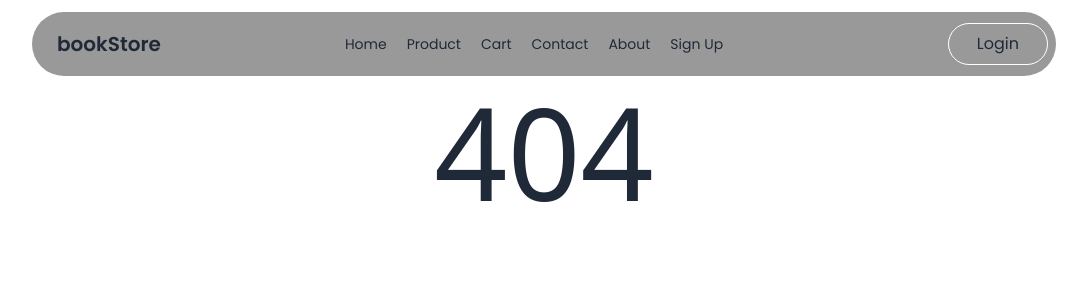
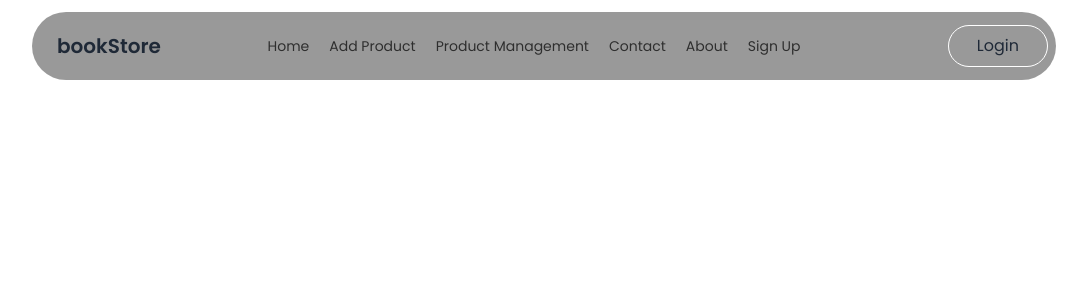
Before and after one commit to SiamShekh/Book-store-clients, a React (Vite) app: page /seller in a window 1280 px wide. Before the commit this address had no page. Shown: the top 300 px of the page, without its empty margins (96-1183 px from the left). Built offline with nearby package versions, Linux system fonts and the light colour scheme; a web font is replaced by a local one.

Commit message:
add product page designed

```diff
--- /dev/null
+++ b/src/components/layouts/SellerLayouts.tsx
@@ -0,0 +1,20 @@
+import { Outlet } from "react-router-dom";
+import SellerNavbar from "../ui/SellerNavbar";
+
+const SellerLayouts = () => {
+
+    return (
+        <div data-theme="light" className={`relative `}>
+
+            <div className="fixed w-full z-30">
+                <SellerNavbar />
+            </div>
+
+            <div className="max-w-5xl mx-auto min-h-screen pt-[20vh] p-5">
+                <Outlet />
+            </div>
+        </div>
+    );
+};
+
+export default SellerLayouts;
--- a/src/components/routes/MainRoutes.tsx
+++ b/src/components/routes/MainRoutes.tsx
@@ -8,6 +8,9 @@ import Contact from "../../pages/Contact";
 import SignUp from "../../pages/SignUp";
 import SignIn from "../../pages/SignIn";
 import Carts from "../../pages/Carts";
+import AddProducts from "../../pages/Seller/AddProducts";
+import SellerLayouts from "../layouts/SellerLayouts";
+import ProductManagement from "../../pages/Seller/ProductManagement";
 
 const MainRoutes = createBrowserRouter([
     {
@@ -37,7 +40,21 @@ const MainRoutes = createBrowserRouter([
             },
         ]
     },
-
+    {
+        path: '/seller/',
+        errorElement: <NotFound />,
+        element: <SellerLayouts />,
+        children: [
+            {
+                path: 'add-product',
+                element: <AddProducts />
+            },
+            {
+                path: 'product-management',
+                element: <ProductManagement />
+            }
+        ]
+    },
     {
         path: 'sign-up',
         element: <SignUp />
--- /dev/null
+++ b/src/components/ui/SellerNavbar.tsx
@@ -0,0 +1,54 @@
+import { Link, NavLink } from "react-router-dom";
+
+const SellerNavbar = () => {
+
+    const NavBarLink = <>
+        <NavLink to={"/"} className={({ isActive }) => `${isActive && 'text-opacity-100 font-bold'} text-black opacity-70 my-2 md:mr-5`}>Home</NavLink>
+        <NavLink to={"/seller/add-product"} className={({ isActive }) => `${isActive && 'text-opacity-100 font-bold'} text-black opacity-70 my-2 md:mr-5`}>Add Product</NavLink>
+        <NavLink to={"/seller/product-management"} className={({ isActive }) => `${isActive && 'text-opacity-100 font-bold'} text-black opacity-70 my-2 md:mr-5`}>Product Management</NavLink>
+        <NavLink to={"/contact"} className={({ isActive }) => `${isActive && 'text-opacity-100 font-bold'} text-black opacity-70 my-2 md:mr-5`}>Contact</NavLink>
+        <NavLink to={"/about"} className={({ isActive }) => `${isActive && 'text-opacity-100 font-bold'} text-black opacity-70 my-2 md:mr-5`}>About</NavLink>
+        <NavLink to={"/sign-up"} className={({ isActive }) => `${isActive && 'text-opacity-100 font-bold'} text-black opacity-70 my-2 md:mr-5`}>Sign Up</NavLink>
+    </>
+
+    return (
+        <div className={`max-w-5xl bg-black bg-opacity-40 rounded-full m-3 lg:mx-auto backdrop-blur-3xl`}>
+            <div className="navbar font-poppins">
+                <div className="navbar-start">
+                    <div className="dropdown">
+                        <div tabIndex={0} role="button" className="btn  btn-ghost lg:hidden">
+                            <svg
+                                xmlns="http://www.w3.org/2000/svg"
+                                className="h-5 w-5"
+                                fill="none"
+                                viewBox="0 0 24 24"
+                                stroke="currentColor">
+                                <path
+                                    strokeLinecap="round"
+                                    strokeLinejoin="round"
+                                    strokeWidth="2"
+                                    d="M4 6h16M4 12h8m-8 6h16" />
+                            </svg>
+                        </div>
+                        <ul
+                            tabIndex={0}
+                            className="menu menu-sm dropdown-content bg-base-100 z-[1] mt-3 p-2 shadow  border border-black w-56 border-b-4 border-r-8">
+                            {NavBarLink}
+                        </ul>
+                    </div>
+                    <a className="btn btn-ghost text-xl">bookStore</a>
+                </div>
+                <div className="navbar-center hidden lg:flex">
+                    <ul className="menu menu-horizontal px-1">
+                        {NavBarLink}
+                    </ul>
+                </div>
+                <div className="navbar-end">
+                    <Link to={'/login'} className="px-7 rounded-full hover:bg-white hover:text-black py-2 border hidden md:block border-white">Login</Link>
+                </div>
+            </div>
+        </div>
+    );
+};
+
+export default SellerNavbar;
--- a/src/pages/Product.tsx
+++ b/src/pages/Product.tsx
@@ -3,10 +3,11 @@ import Recently_sold_product_item from "../components/templates/home/recently_so
 const Product = () => {
     return (
         <div>
-            <header about="header of the product" className="flex items-center justify-between">
+
+            <header about="header of the product" className="flex items-center justify-between flex-col md:flex-row gap-5">
                 <p className="font-poppins font-medium">301 Book Loaded</p>
                 <form className="flex items-center gap-3 bg-gray-300 pl-5 pr-2 py-2 rounded-full">
-                    <input type="text" placeholder="search..." className="font-poppins text-black placeholder:text-black bg-transparent outline-none w-64" />
+                    <input type="text" placeholder="search..." className="font-poppins text-black placeholder:text-black bg-transparent outline-none" />
                     <button type="submit" className="border-t border-l border-r-4 border-b-4 hover:bg-black hover:text-white text-black border-black px-3 py-1 rounded-full">Search</button>
                 </form>
 
@@ -21,7 +22,7 @@ const Product = () => {
             </header>
 
             <section about="section of products">
-                <div className="grid grid-cols-5 gap-2 mt-5">
+                <div className="grid lg:grid-cols-5 md:grid-cols-3 gap-2 mt-5">
                     <Recently_sold_product_item/>
                     <Recently_sold_product_item/>
                     <Recently_sold_product_item/>
--- /dev/null
+++ b/src/pages/Seller/AddProducts.tsx
@@ -0,0 +1,29 @@
+const AddProducts = () => {
+    return (
+        <div>
+            <form action="">
+                <div className="flex justify-between items-center gap-3 mb-5 flex-col md:flex-row">
+                    <input type="text" className="w-full flex-1 outline-none bg-transparent px-5 py-1 border border-black border-b-4 border-r-4 text-black" placeholder="name..." />
+                    <input type="number" className="w-full flex-1 outline-none bg-transparent px-5 py-1 border border-black border-b-4 border-r-4 text-black" placeholder="price..." />
+                    <select className="w-full flex-1 outline-none bg-transparent px-5 py-1 border border-black border-b-4 border-r-4 text-black">
+                        <option disabled selected>Pick the category</option>
+                        <option>Kids</option>
+                        <option>Adults</option>
+                        <option>Young</option>
+                    </select>
+                </div>
+
+                <div className="flex justify-between items-center gap-3 flex-col md:flex-row">
+                    <input type="file" className="w-full file-input file-input-ghost flex-1 outline-none bg-transparent px-5 py-1 border border-black border-b-4 border-r-4 text-black" />
+                    <input type="file" multiple className="w-full file-input file-input-ghost flex-1 outline-none bg-transparent px-5 py-1 border border-black border-b-4 border-r-4 text-black" />
+                </div>
+
+                <button className="mt-5 hover:bg-black hover:text-white outline-none bg-transparent px-5 py-1 border border-black border-b-4 border-r-4 text-black">Check Preview</button>
+            </form>
+
+            {/* Add prebiew here: """                                                                " */}
+        </div>
+    );
+};
+
+export default AddProducts;
--- /dev/null
+++ b/src/pages/Seller/ProductManagement.tsx
@@ -0,0 +1,9 @@
+const ProductManagement = () => {
+    return (
+        <div>
+
+        </div>
+    );
+};
+
+export default ProductManagement;
```
